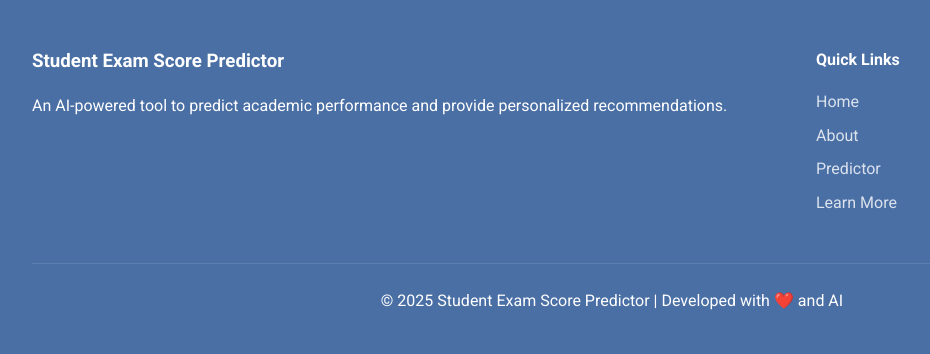
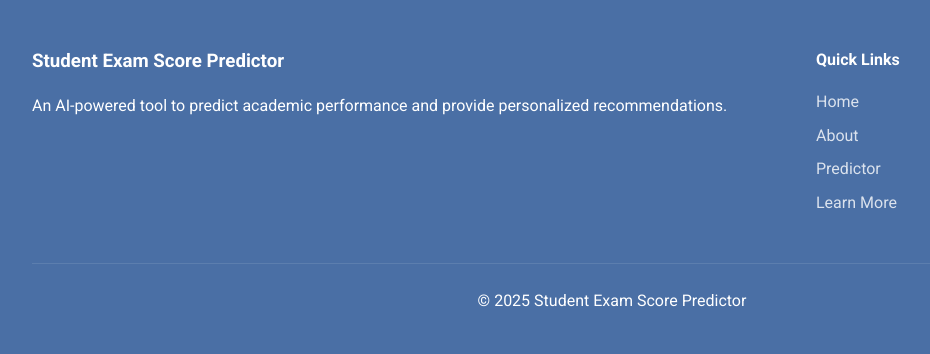
Before and after one commit to akkkshat07/Exam-score-predictor, a Flask app: page / in a window 1280 px wide. Shown: the part 3435-3789 px from the top of the page, without its empty margins (28-958 px from the left). Run offline with Flask 3, Linux system fonts and the light colour scheme.

Commit message:
Remove 'Developed with ❤️ and AI' text from footer

```diff
--- a/templates/about.html
+++ b/templates/about.html
@@ -128,7 +128,7 @@
                 </div>
             </div>
             <div class="footer-bottom">
-                <p>&copy; 2025 Student Exam Score Predictor | Developed with ❤️ and AI</p>
+                <p>&copy; 2025 Student Exam Score Predictor</p>
             </div>
         </div>
     </footer>
--- a/templates/index.html
+++ b/templates/index.html
@@ -331,7 +331,7 @@
                 </div>
             </div>
             <div class="footer-bottom">
-                <p>&copy; 2025 Student Exam Score Predictor | Developed with ❤️ and AI</p>
+                <p>&copy; 2025 Student Exam Score Predictor</p>
             </div>
         </div>
     </footer>
```
